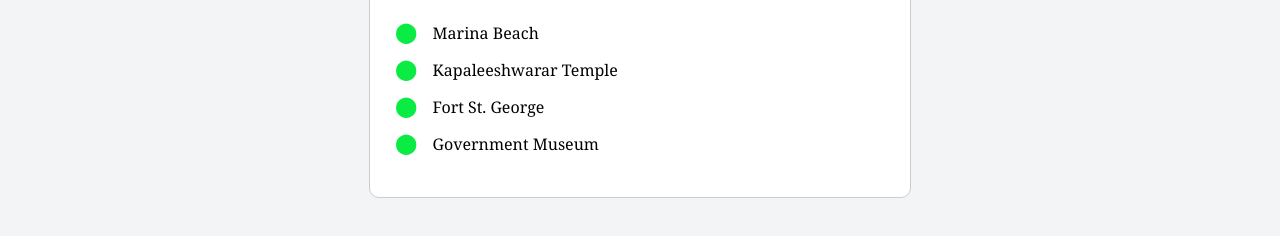
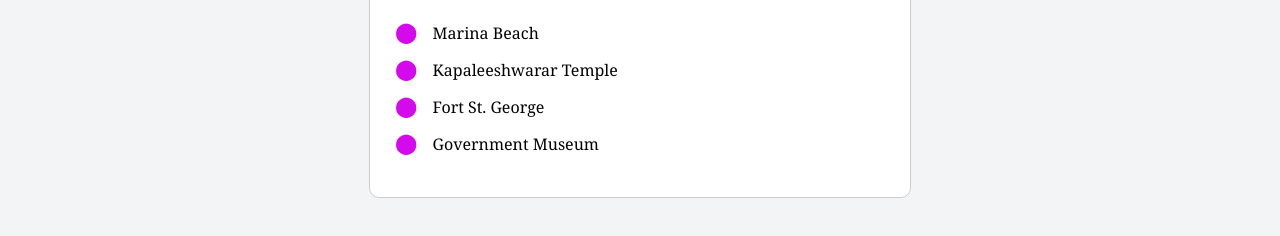
Before and after one commit to kavinkumar24/HTML-CSS, a plain HTML site: page task-6/Index.html in a window 1280 px wide. Shown: the part 310-546 px from the top of the page. Drawn offline with Linux system fonts and the light colour scheme.

Commit message:
Added Readme to task 6 with output

```diff
--- a/task-6/Style.css
+++ b/task-6/Style.css
@@ -48,6 +48,10 @@ nav {
 
 .tab_content {
     display: none;
+    visibility: hidden;
+    opacity: 0;
+    transform: translateY(20px);
+    transition: opacity 0.5s ease, transform 0.5s ease, visibility 0s 0.5s;
     justify-content: center;
     align-items: center;
     text-align: center;
@@ -62,11 +66,14 @@ nav {
     border-radius: 10px;
 }
 
-#tab1:checked~.tab_content#content1,
-#tab2:checked~.tab_content#content2,
-#tab3:checked~.tab_content#content3,
-#tab4:checked~.tab_content#content4 {
+#tab1:checked ~ .tab_content#content1,
+#tab2:checked ~ .tab_content#content2,
+#tab3:checked ~ .tab_content#content3,
+#tab4:checked ~ .tab_content#content4 {
     display: block;
+    visibility: visible;
+    opacity: 1;
+    transform: translateY(0);
 }
 
 #tab1:checked~nav .tab_label[for="tab1"],
@@ -108,7 +115,7 @@ nav {
 }
 
 .dot {
-    color: #0aec43;
+    color: #d50aec;
     font-size: 20px;
     margin-right: 10px;
 }
```
Also changed, not shown: 2 other files.
